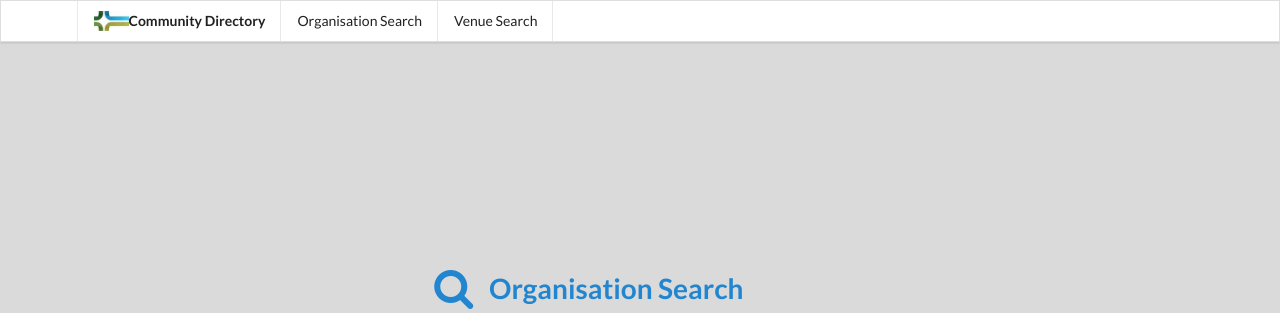
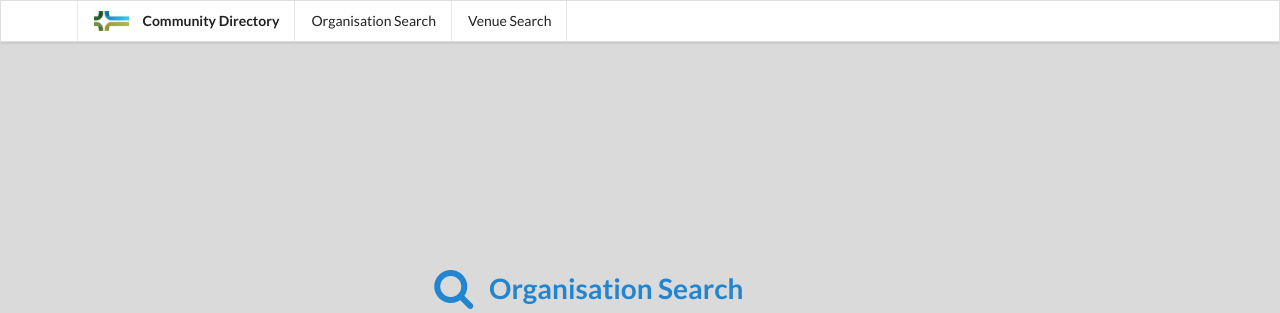
Before and after one commit to rosstimson/vcconnect-flask, a Flask app: page /orgs in a window 1280 px wide. Shown: the top 313 px of the page. Run offline with Flask 2, Linux system fonts and the light colour scheme; parts of the project's set-up code (start-up, migrations or seed data) failed here and were passed over; some libraries are stand-ins or nearby versions.

Commit message:
Top bar logo margin.  Home page title.

```diff
--- /dev/null
+++ b/app/static/css/custom.css
@@ -0,0 +1,5 @@
+/* Custom styles */
+
+.logo {
+  margin-right: 1rem !important;
+}
--- a/app/templates/base.html
+++ b/app/templates/base.html
@@ -11,6 +11,7 @@
     <link rel="shortcut icon" href="{{ url_for('static', filename='favicon.ico') }}" type="image/x-icon">
     <link rel="icon" href="{{ url_for('static', filename='favicon.ico') }}" type="image/x-icon">
     <link rel="stylesheet" type="text/css" href="{{ url_for('static', filename='semantic-ui/semantic.min.css') }}">
+    <link rel="stylesheet" type="text/css" href="{{ url_for('static', filename='css/custom.css') }}">
     {% endblock %}
   </head>
 
--- a/app/templates/index.html
+++ b/app/templates/index.html
@@ -19,7 +19,7 @@
 </style>
 {% endblock %}
 
-{% block title %}VC Connect{% endblock %}
+{% block title %}Community Directory{% endblock %}
 
 {% block page_content %}
 
```
